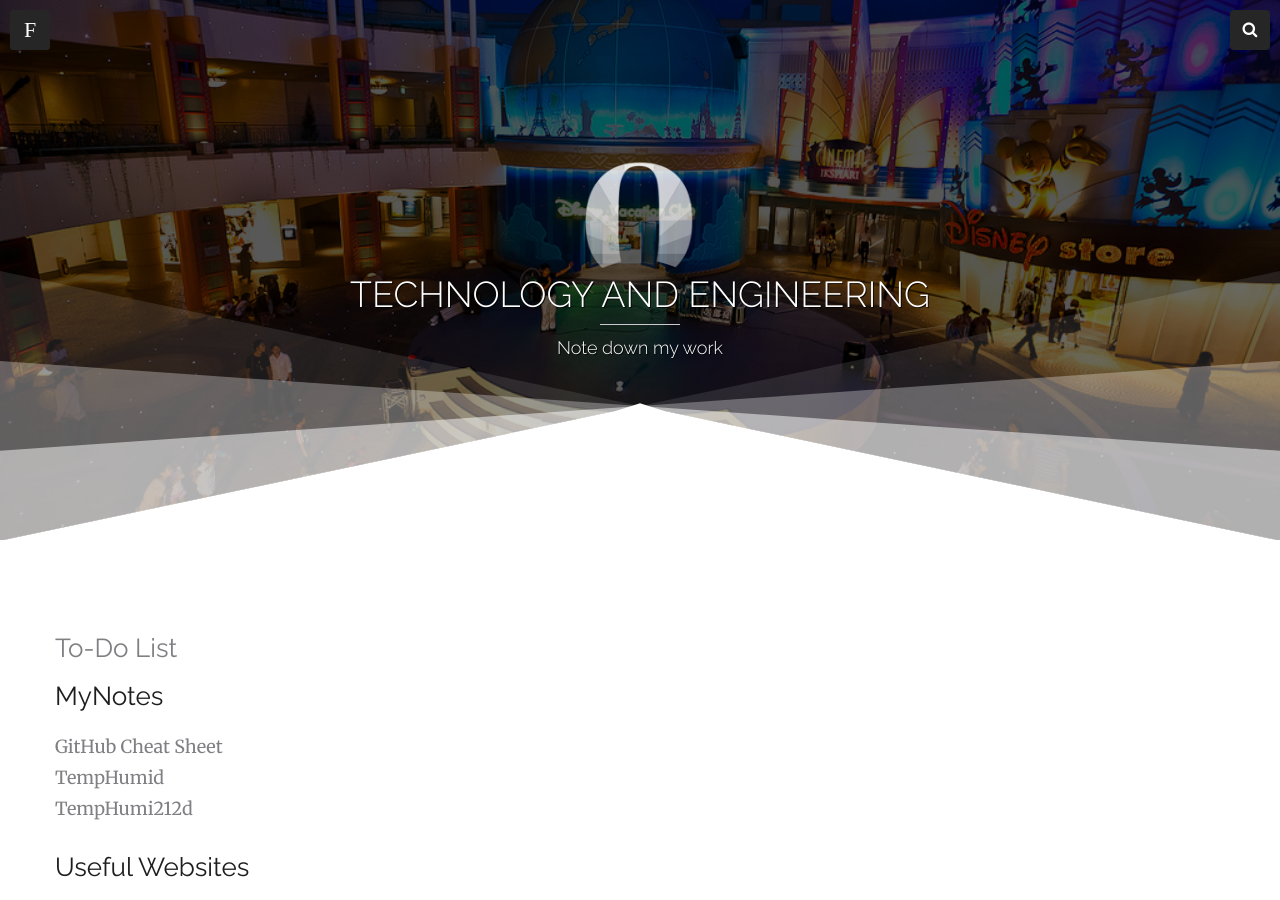
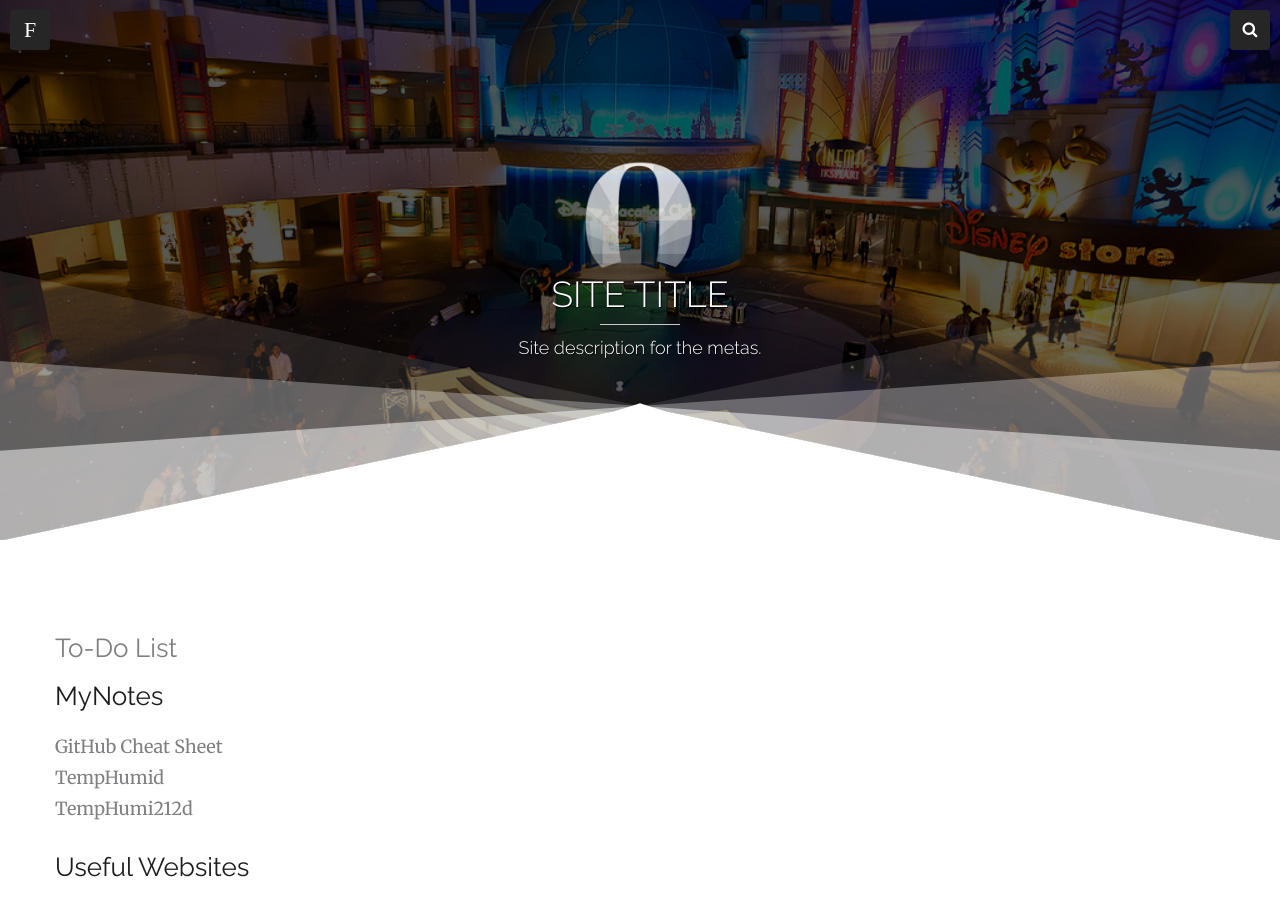
Before and after one commit to ms042087/HoYuHin-Website, a Jekyll site: the page built from README.md, in a window 1280 px wide and 900 px high. Built offline with Jekyll 4.4.1, drawn with Linux system fonts in a browser that asks for light colours; our own code applies the rules of GitHub Pages for plain Markdown files.

Commit message:
Revert "u"
This reverts commit 15dc581842cfaddf3114feecc1a0e8b556543e3f.

```diff
--- a/_config.yml
+++ b/_config.yml
@@ -1,5 +1,5 @@
-title:            Technology and Engineering
-description:      Note down my work
+title:            Site Title
+description:      Site description for the metas.
 logo:             omikron.png
 disqus_shortname: shortname
 # Assign a default image for your site's header and footer
@@ -19,12 +19,12 @@ url:          https://ms042087.github.io/
 
 # Gems used
 gems:
-  #- jekyll-feed
-  #- jekyll-archives
+  - jekyll-feed
+  - jekyll-archives
   - jekyll-paginate
   - jekyll-sitemap
   - jekyll-gist
-  #- jekyll-seo-tag
+  - jekyll-seo-tag
 
 # Archives configuration
 # https://github.com/jekyll/jekyll-archives/blob/master/docs/configuration.md
@@ -50,8 +50,8 @@ author:
   # Social networking links used in footer. Update and remove as you like.
   twitter:
   facebook:
-  github: https://github.com/ms042087
-  linkedin: https://www.linkedin.com/in/yuhin-ho-89324110b/
+  github:
+  linkedin:
   instagram:
   tumblr:
   # For Google Authorship https://plus.google.com/authorship
@@ -85,7 +85,7 @@ sitemap:
         - "/index.html"
 
 # http://en.wikipedia.org/wiki/List_of_tz_database_time_zones
-timezone:    Asia/Hong_Kong
+timezone:    America/New_York
 future:      true
 markdown:    kramdown
 highlighter: rouge
```
